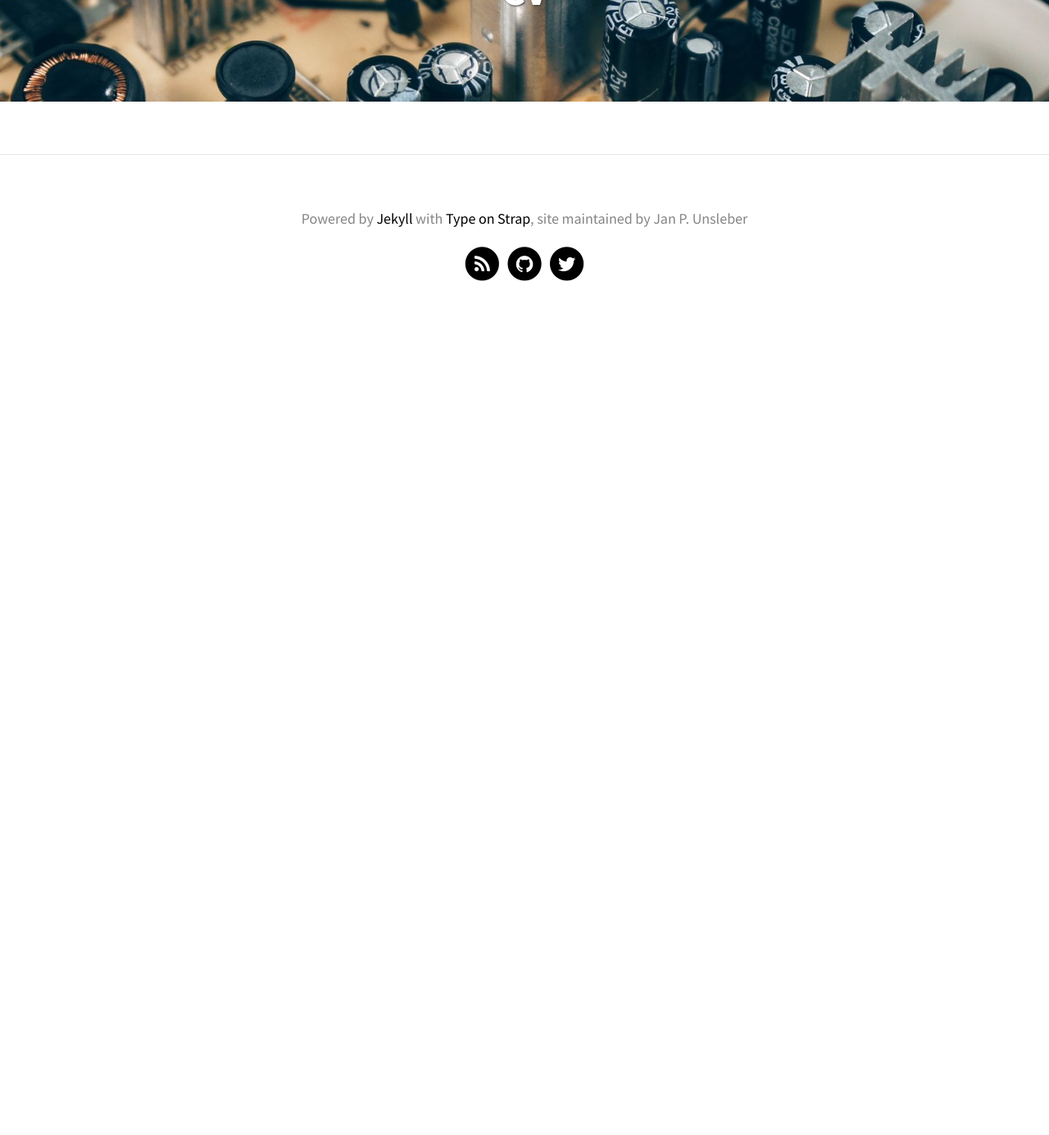
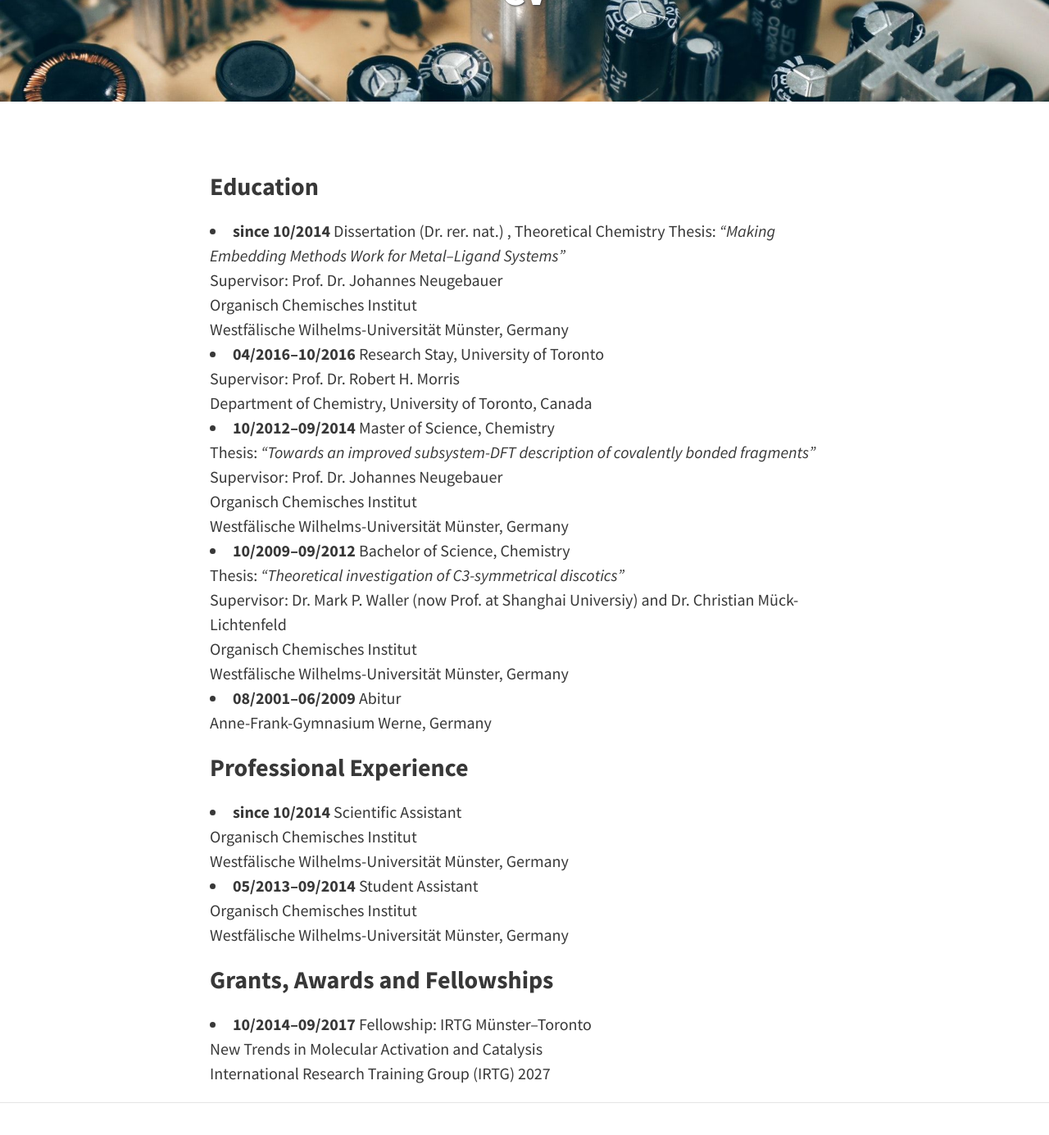
Before and after one commit to nabbelbabbel/nabbelbabbel.github.io, a Jekyll site: the page built from pages/cv.md, in a window 1280 px wide and 1400 px high, scrolled down 270 px. Shown: the top 1385 px of the window at 82% size. Built offline with Jekyll 4.4.1, drawn with Linux system fonts in a browser that asks for light colours; before the commit the page ends 900 px from its top, so only the background shows below that.

Commit message:
Update cv.md

```diff
--- a/pages/cv.md
+++ b/pages/cv.md
@@ -5,3 +5,36 @@ permalink: /about/
 feature-img: "assets/img/pexels/circuit.jpeg"
 tags: []
 ---
+
+### Education
+- **since 10/2014** Dissertation (Dr. rer. nat.) , Theoretical Chemistry
+Thesis: *"Making Embedding Methods Work for Metal--Ligand Systems"*
+Supervisor: Prof. Dr. Johannes Neugebauer
+Organisch Chemisches Institut
+Westfälische Wilhelms-Universität Münster, Germany
+- **04/2016--10/2016** Research Stay, University of Toronto
+Supervisor: Prof. Dr. Robert H. Morris
+Department of Chemistry, University of Toronto, Canada
+- **10/2012--09/2014** Master of Science, Chemistry
+Thesis: *"Towards an improved subsystem-DFT description of covalently bonded fragments"*
+Supervisor: Prof. Dr. Johannes Neugebauer
+Organisch Chemisches Institut
+Westfälische Wilhelms-Universität Münster, Germany
+- **10/2009--09/2012** Bachelor of Science, Chemistry
+Thesis: *"Theoretical investigation of C3-symmetrical discotics"*
+Supervisor: Dr. Mark P. Waller (now Prof. at Shanghai Universiy) and Dr. Christian Mück-Lichtenfeld
+Organisch Chemisches Institut
+Westfälische Wilhelms-Universität Münster, Germany
+- **08/2001--06/2009** Abitur
+Anne-Frank-Gymnasium Werne, Germany
+### Professional Experience
+- **since 10/2014** Scientific Assistant
+Organisch Chemisches Institut
+Westfälische Wilhelms-Universität Münster, Germany
+- **05/2013--09/2014** Student Assistant
+Organisch Chemisches Institut
+Westfälische Wilhelms-Universität Münster, Germany
+### Grants, Awards and Fellowships
+- **10/2014--09/2017** Fellowship: IRTG Münster--Toronto
+New Trends in Molecular Activation and Catalysis
+International Research Training Group (IRTG) 2027
```
